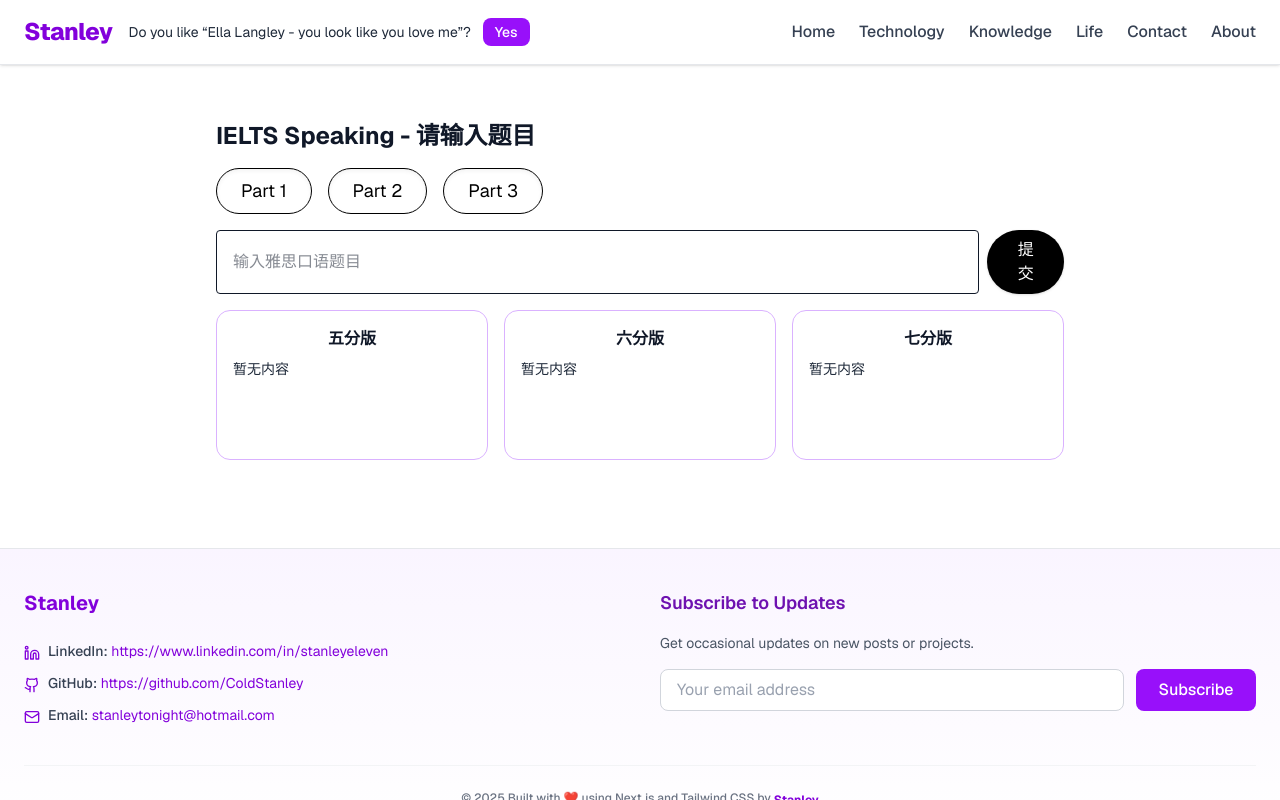
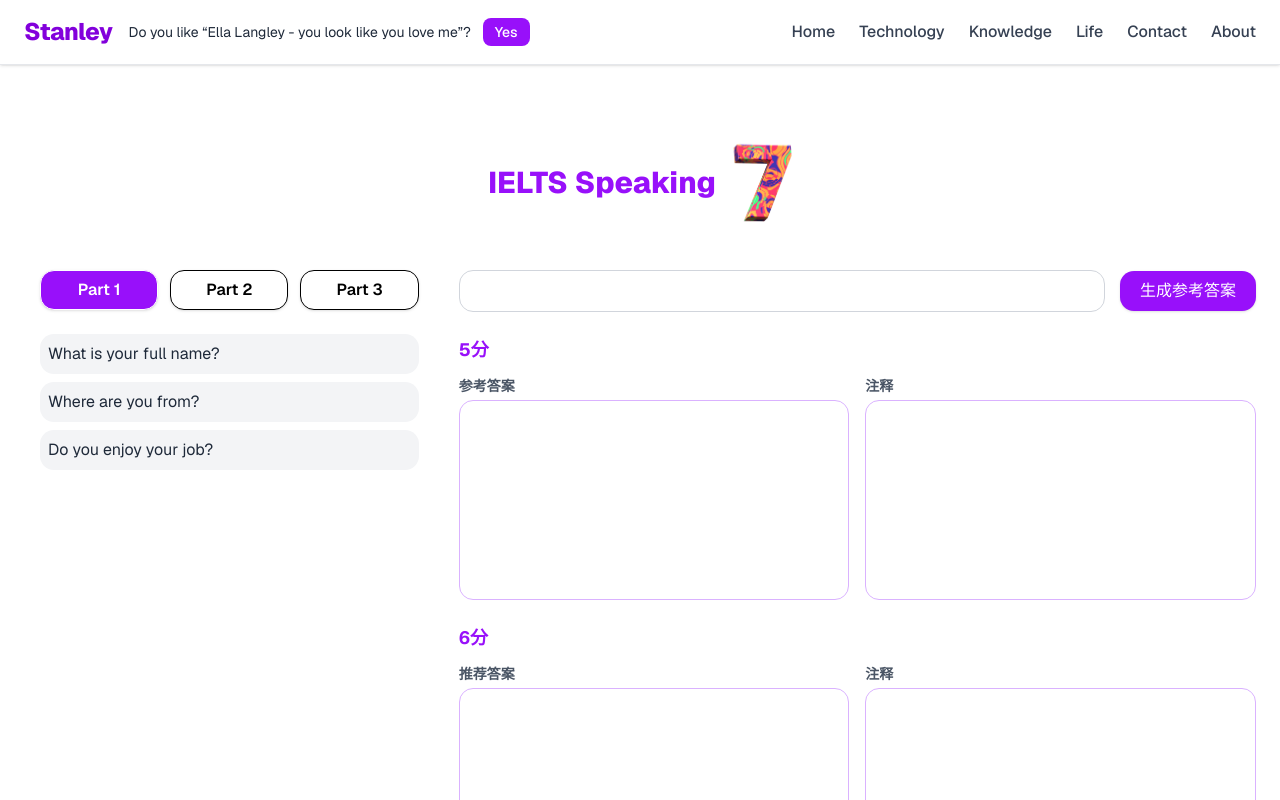
Before and after one commit to ColdStanley/my-portfolio, a Next.js app: page /ielts-speaking in a window 1280 px wide. Shown: the top 800 px of the page. Built offline with nearby package versions, Linux system fonts and the light colour scheme.

Commit message:
feat: update answer parsing to match structured Gemini response

```diff
--- a/src/app/api/gemini/ielts/route.ts
+++ /dev/null
@@ -1,46 +0,0 @@
-import { NextResponse } from 'next/server'
-
-// 替换为你的实际 Gemini API Key
-const GEMINI_API_KEY = process.env.GEMINI_API_KEY
-const GEMINI_API_URL = 'https://generativelanguage.googleapis.com/v1beta/models/gemini-pro:generateContent'
-
-export async function POST(req: Request) {
-  const { part, question } = await req.json()
-
-  if (!part || !question) {
-    return NextResponse.json({ error: 'Missing part or question' }, { status: 400 })
-  }
-
-  const prompt = `
-You are an IELTS examiner. For the following IELTS Speaking ${part} question:
-"${question}"
-Provide three sample answers:
-- A Band 5 version
-- A Band 6 version
-- A Band 7 version
-Give each version in 2-3 sentences. Label each clearly.
-  `
-
-  try {
-    const geminiRes = await fetch(`${GEMINI_API_URL}?key=${GEMINI_API_KEY}`, {
-      method: 'POST',
-      headers: { 'Content-Type': 'application/json' },
-      body: JSON.stringify({
-        contents: [{ parts: [{ text: prompt }] }]
-      })
-    })
-
-    const json = await geminiRes.json()
-    const text = json?.candidates?.[0]?.content?.parts?.[0]?.text || ''
-
-    // 简单分割处理回答（可进一步优化）
-    const band5 = /(?<=Band 5[:：\-\n]?)(.*?)(?=Band 6[:：\-\n]?)/is.exec(text)?.[1]?.trim() || ''
-    const band6 = /(?<=Band 6[:：\-\n]?)(.*?)(?=Band 7[:：\-\n]?)/is.exec(text)?.[1]?.trim() || ''
-    const band7 = /(?<=Band 7[:：\-\n]?)(.*)/is.exec(text)?.[1]?.trim() || ''
-
-    return NextResponse.json({ band5, band6, band7 })
-  } catch (err) {
-    console.error('❌ Gemini API failed:', err)
-    return NextResponse.json({ error: 'Gemini API failed' }, { status: 500 })
-  }
-}
--- /dev/null
+++ b/src/app/api/openai/ielts/route.ts
@@ -0,0 +1,70 @@
+import { NextResponse } from 'next/server'
+
+const OPENAI_API_KEY = process.env.OPENAI_API_KEY
+const OPENAI_API_URL = 'https://api.openai.com/v1/chat/completions'
+
+export async function POST(req: Request) {
+  const { part, question } = await req.json()
+
+  if (!part || !question) {
+    return NextResponse.json({ error: 'Missing part or question' }, { status: 400 })
+  }
+
+  const prompt = `
+You are an IELTS Speaking examiner.
+
+Your task is to generate three realistic sample answers to the following IELTS Speaking ${part} question:
+
+"${question}"
+
+Provide the answers in this format:
+
+Band 5:
+...
+
+Band 6:
+...
+
+Band 7:
+...
+
+Each answer should be 2–3 sentences long. Do not include explanations. Only return the labeled answers.
+`.trim()
+
+  try {
+    const response = await fetch(OPENAI_API_URL, {
+      method: 'POST',
+      headers: {
+        'Authorization': `Bearer ${OPENAI_API_KEY}`,
+        'Content-Type': 'application/json',
+      },
+      body: JSON.stringify({
+        model: 'gpt-3.5-turbo',
+        messages: [
+          { role: 'system', content: 'You are a professional IELTS Speaking examiner.' },
+          { role: 'user', content: prompt }
+        ],
+        temperature: 0.7
+      })
+    })
+
+    const data = await response.json()
+    const text = data?.choices?.[0]?.message?.content || ''
+
+    if (!text.trim()) {
+      return NextResponse.json({
+        band5: '', band6: '', band7: '',
+        fullText: '[OpenAI did not return any content. Try rewording your question.]'
+      })
+    }
+
+    const band5 = text.match(/Band 5[:：\-]?\s*(.*?)(?=Band 6[:：\-])/is)?.[1]?.trim() || ''
+    const band6 = text.match(/Band 6[:：\-]?\s*(.*?)(?=Band 7[:：\-])/is)?.[1]?.trim() || ''
+    const band7 = text.match(/Band 7[:：\-]?\s*(.*)/is)?.[1]?.trim() || ''
+
+    return NextResponse.json({ band5, band6, band7, fullText: text })
+  } catch (err) {
+    console.error('❌ OpenAI API error:', err)
+    return NextResponse.json({ error: 'OpenAI API call failed' }, { status: 500 })
+  }
+}
--- a/src/app/ielts-speaking/page.tsx
+++ b/src/app/ielts-speaking/page.tsx
@@ -1,75 +1,165 @@
 'use client'
 
 import { useState } from 'react'
+import Image from 'next/image'
+import { motion } from 'framer-motion'
 
-export default function IELTSSpeakingPage() {
-  const [selectedPart, setSelectedPart] = useState<'Part 1' | 'Part 2' | 'Part 3' | null>(null)
+const questionBank = {
+  'Part 1': ['What is your full name?', 'Where are you from?', 'Do you enjoy your job?'],
+  'Part 2': ['Describe a trip you enjoyed recently.', 'Talk about your favorite teacher.', 'Describe a memorable gift you received.'],
+  'Part 3': ['Why do people like to travel?', 'What is the role of education in society?', 'How do advertisements affect consumer behavior?']
+}
+
+export default function IELTS7Page() {
+  const [selectedPart, setSelectedPart] = useState<'Part 1' | 'Part 2' | 'Part 3'>('Part 1')
   const [question, setQuestion] = useState('')
-  const [answers, setAnswers] = useState({ band5: '', band6: '', band7: '' })
+  const [answers, setAnswers] = useState({
+    band5: '', comment5: '',
+    band6: '', comment6: '',
+    band7: '', comment7: ''
+  })
   const [loading, setLoading] = useState(false)
 
-  const handleSubmit = async () => {
-    if (!selectedPart || !question.trim()) return
+  const handleClick = async () => {
+    if (!question) return
     setLoading(true)
-    setAnswers({ band5: '', band6: '', band7: '' })
 
     try {
-      const res = await fetch('/api/gemini/ielts', {
+      const res = await fetch('http://localhost:8000/generate', {
         method: 'POST',
         headers: { 'Content-Type': 'application/json' },
         body: JSON.stringify({ part: selectedPart, question })
       })
+
+
+
+
       const data = await res.json()
-      setAnswers(data)
+
+setAnswers({
+  band5: data.band5,
+  comment5: data.comment5,
+  band6: data.band6,
+  comment6: data.comment6,
+  band7: data.band7,
+  comment7: data.comment7
+})
+
+
+
+
+
     } catch (err) {
-      console.error('Failed to fetch answers:', err)
+      console.error('❌ Gemini fetch failed', err)
     } finally {
       setLoading(false)
     }
   }
 
   return (
-    <main className="p-6 max-w-4xl mx-auto">
-      <h1 className="text-2xl font-bold mb-4">IELTS Speaking - {question || '请输入题目'}</h1>
+    <main className="flex flex-col items-center justify-center gap-10 p-6 max-w-7xl mx-auto font-sans text-gray-800">
+      {/* 顶部居中 Logo + 标题 */}
+      <div className="flex flex-row items-center justify-center gap-4 mt-6 mb-2">
+  <h1 className="text-3xl font-extrabold text-purple-600">IELTS Speaking</h1>
+  <motion.div
+    animate={{ rotate: [0, -5, 5, 0] }}
+    transition={{ repeat: Infinity, duration: 2 }}
+  >
+    <Image src="/images/IELTS7.png" alt="IELTS7" width={60} height={60} />
+  </motion.div>
+</div>
 
-      <div className="flex gap-4 mb-4">
-        {['Part 1', 'Part 2', 'Part 3'].map((part) => (
-          <button
-            key={part}
-            className={`rounded-full px-6 py-2 text-lg shadow-inner border ${selectedPart === part ? 'bg-black text-white' : 'bg-white text-black'}`}
-            onClick={() => setSelectedPart(part as 'Part 1' | 'Part 2' | 'Part 3')}
+
+      {/* 主体布局 */}
+      <div className="flex flex-col md:flex-row gap-6 w-full">
+        {/* 左侧题库区域 */}
+        <div className="w-full md:w-1/3 space-y-6">
+
+
+{/* Part 按钮 */}
+<div className="flex justify-between px-4 gap-3 items-center">
+  {(['Part 1', 'Part 2', 'Part 3'] as const).map((p) => (
+    <motion.button
+      key={p}
+      onClick={() => setSelectedPart(p)}
+      className={`w-[120px] h-[40px] px-1 text-base rounded-xl border shadow font-semibold leading-none transition ${
+        selectedPart === p
+          ? 'bg-purple-600 text-white'
+          : 'bg-white text-black hover:bg-gray-100'
+      }`}
+      whileHover={{ scale: 1.05 }}
+      whileTap={{ scale: 0.95 }}
+      transition={{ duration: 0.2 }}
     >
-            {part}
-          </button>
+      {p}
+    </motion.button>
   ))}
 </div>
 
-      <div className="flex gap-2 mb-4">
+
+
+
+
+          <ul className="space-y-2 px-4">
+            {questionBank[selectedPart].map((q, idx) => (
+              <li
+                key={idx}
+                onClick={() => setQuestion(q)}
+                className="cursor-pointer p-2 rounded-xl bg-gray-100 hover:bg-purple-100 transition"
+              >
+                {q}
+              </li>
+            ))}
+          </ul>
+        </div>
+
+        {/* 右侧答案区域 */}
+        <div className="w-full md:w-2/3 flex flex-col justify-start gap-6">
+          {/* 输入框 + 按钮 */}
+          <div className="flex items-center justify-between gap-2">
             <input
               type="text"
-          placeholder="输入雅思口语题目"
-          className="border px-4 py-2 rounded w-full"
+              className="border border-gray-300 px-4 py-2 rounded-xl w-full max-w-[81%] focus:outline-none focus:ring-2 focus:ring-purple-300"
               value={question}
               onChange={(e) => setQuestion(e.target.value)}
             />
-        <button
-          className="rounded-full px-6 py-2 bg-black text-white shadow"
-          onClick={handleSubmit}
-          disabled={!selectedPart || !question.trim() || loading}
+            <motion.button
+              onClick={handleClick}
+              className="bg-purple-600 text-white px-5 py-2 rounded-xl shadow hover:bg-purple-700 focus:outline-none"
+              disabled={!question || loading}
+              whileHover={{ scale: 1.05 }}
+              whileTap={{ scale: 0.95 }}
+              transition={{ duration: 0.2 }}
             >
-          {loading ? '生成中...' : '提交'}
-        </button>
+              {loading ? '生成中...' : '生成参考答案'}
+            </motion.button>
           </div>
 
-      <div className="grid grid-cols-1 md:grid-cols-3 gap-4">
-        {['五分版', '六分版', '七分版'].map((label, i) => (
-          <div key={i} className="rounded-xl border p-4 min-h-[150px] border-purple-300">
-            <h3 className="font-semibold mb-2 text-center">{label}</h3>
-            <p className="whitespace-pre-wrap text-sm text-gray-800">
-              {answers[`band${i + 5}` as 'band5' | 'band6' | 'band7'] || '暂无内容'}
+          {/* 答案显示区域 */}
+          {[5, 6, 7].map((score) => (
+            <div key={score}>
+              <h3 className="text-lg font-bold text-purple-600 mb-3">{score}分</h3>
+              <div className="grid grid-cols-1 md:grid-cols-2 gap-4">
+                <div className="space-y-1">
+                  <p className="text-sm font-semibold text-gray-600">
+                    {score === 5 ? '参考答案' : '推荐答案'}
                   </p>
+                  <div className="min-h-[200px] bg-white border border-purple-300 rounded-xl p-4 text-sm whitespace-pre-wrap text-gray-800">
+                    {answers[`band${score}` as keyof typeof answers]}
+                  </div>
+                </div>
+                <div className="space-y-1">
+                  <p className="text-sm font-semibold text-gray-600">
+                    {score === 5 ? '注释' : '注释'}
+                  </p>
+                  <div className="min-h-[200px] bg-white border border-purple-300 rounded-xl p-4 text-sm whitespace-pre-wrap text-gray-800">
+                    {answers[`comment${score}` as keyof typeof answers]}
+                  </div>
+                </div>
+              </div>
             </div>
           ))}
+        </div>
       </div>
     </main>
   )
```
Also changed, not shown: public/images/IELTS7.png (added), 1 other file (tests, documents, lock files or other folders). Lines whose indentation alone changed are shown as unchanged.
